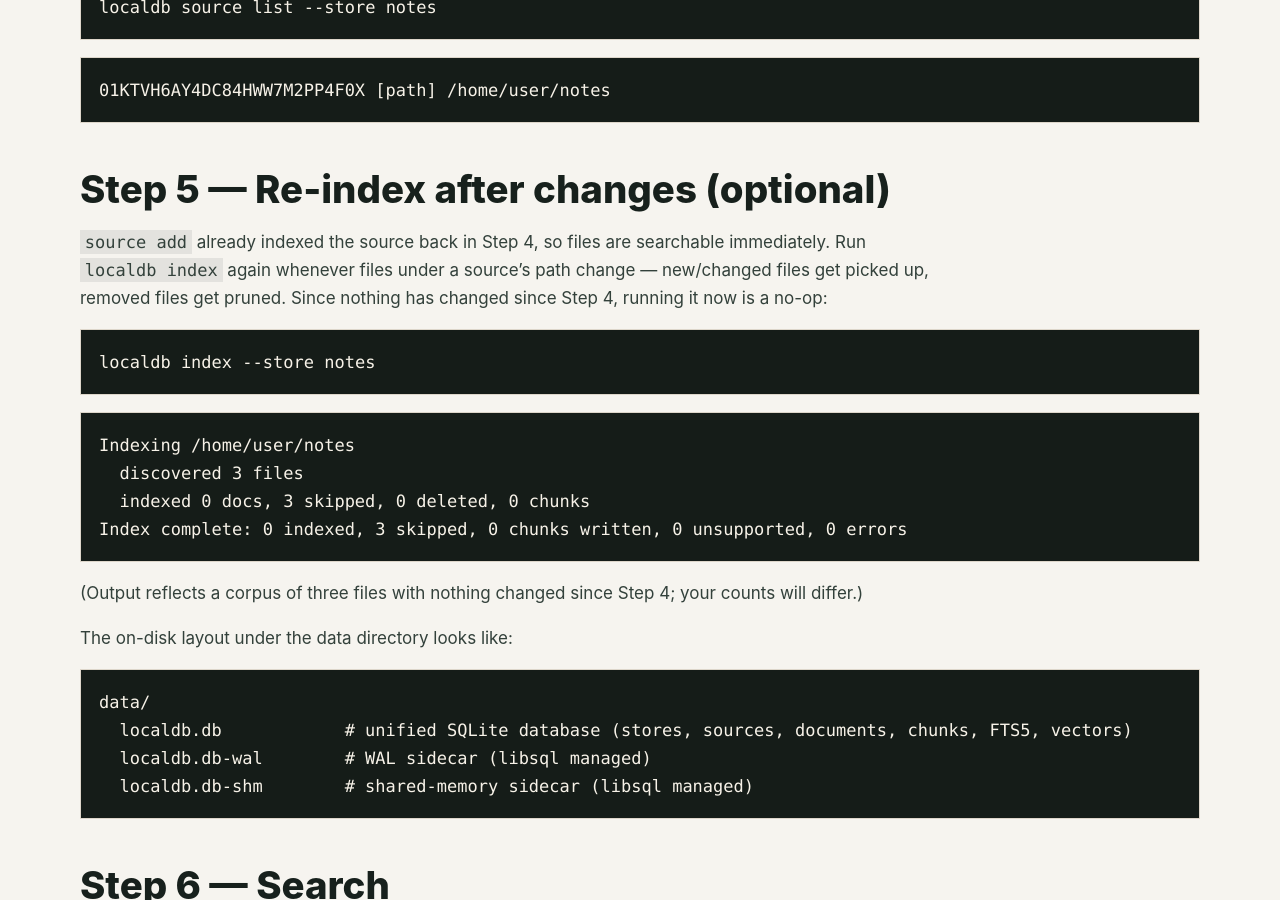
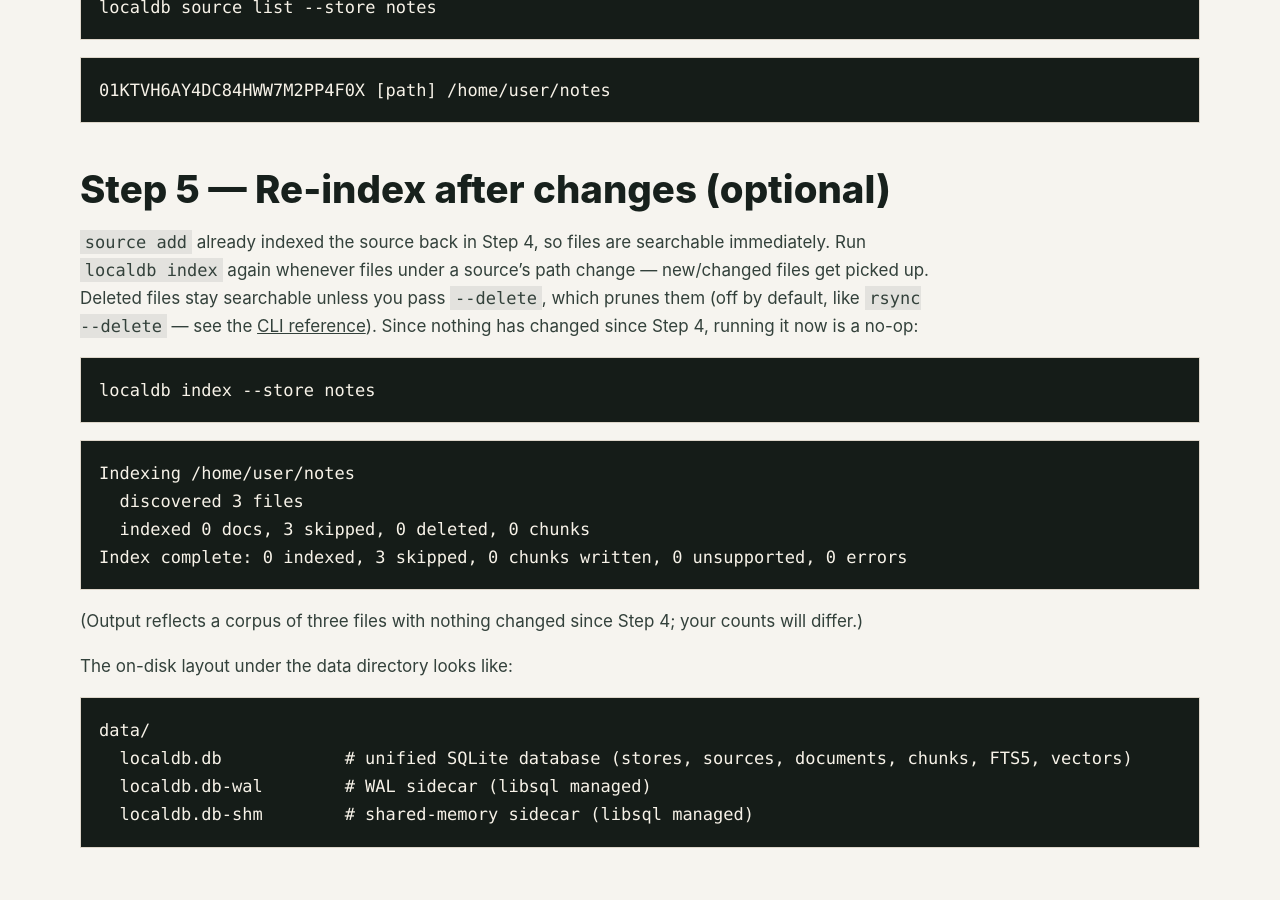
Before and after one commit to dokterbob/localdb, a Jekyll site: the page built from docs/quickstart.md, in a window 1280 px wide and 900 px high, scrolled down 3046 px. Built offline with Jekyll 4.4.1, drawn with Linux system fonts in a browser that asks for light colours; our own code applies the rules of GitHub Pages for plain Markdown files.

Commit message:
Note that re-indexing retains deleted files unless --delete is passed
Co-Authored-By: Claude Fable 5 <noreply@anthropic.com>

````diff
--- a/docs/quickstart.md
+++ b/docs/quickstart.md
@@ -121,8 +121,10 @@ localdb source list --store notes
 ## Step 5 — Re-index after changes (optional)
 
 `source add` already indexed the source back in Step 4, so files are searchable immediately. Run
-`localdb index` again whenever files under a source's path change — new/changed files get picked up,
-removed files get pruned. Since nothing has changed since Step 4, running it now is a no-op:
+`localdb index` again whenever files under a source's path change — new/changed files get picked up.
+Deleted files stay searchable unless you pass `--delete`, which prunes them (off by default, like
+`rsync --delete` — see the [CLI reference](cli.md#localdb-index)). Since nothing has changed since
+Step 4, running it now is a no-op:
 
 ```bash
 localdb index --store notes
````
